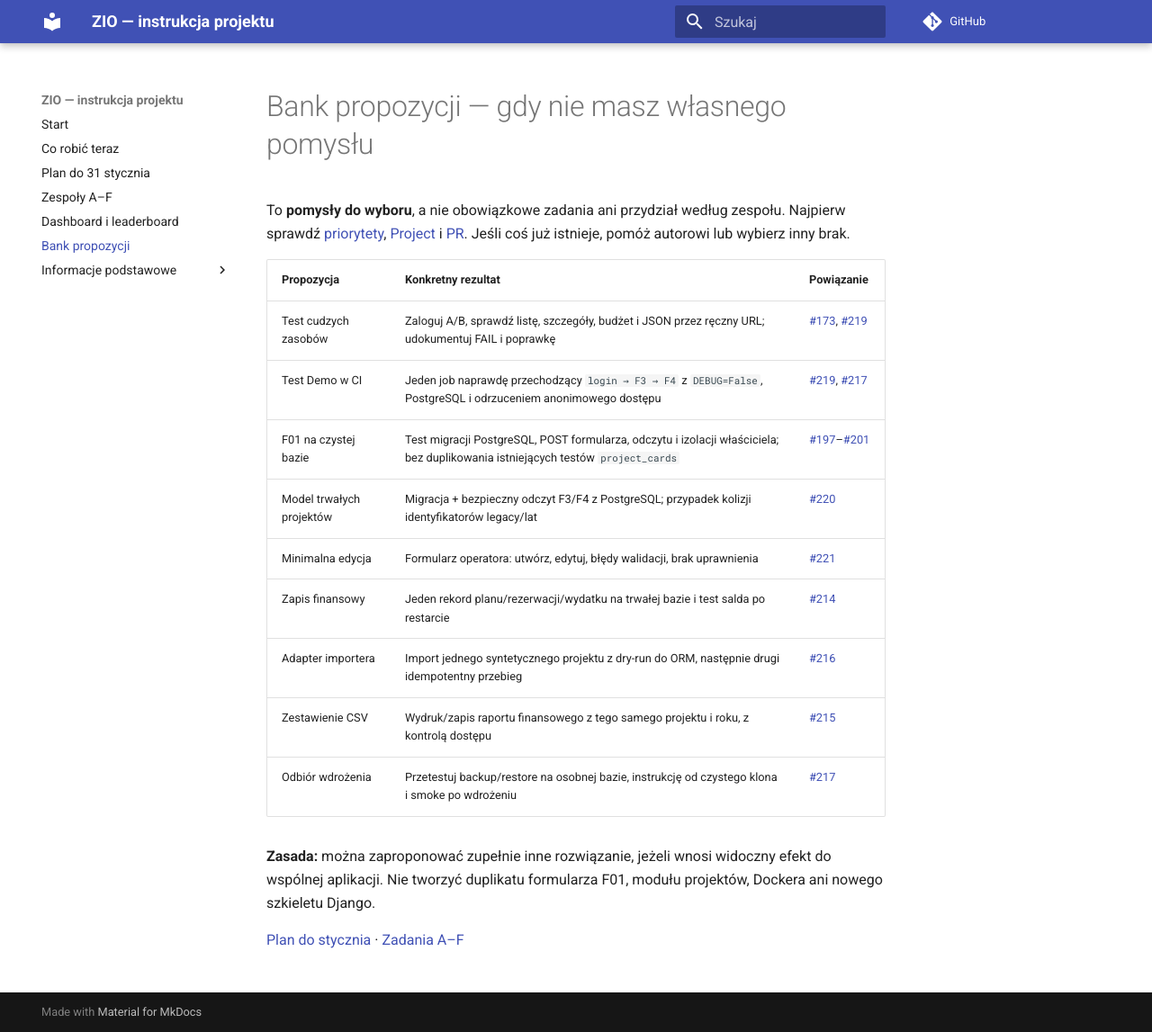
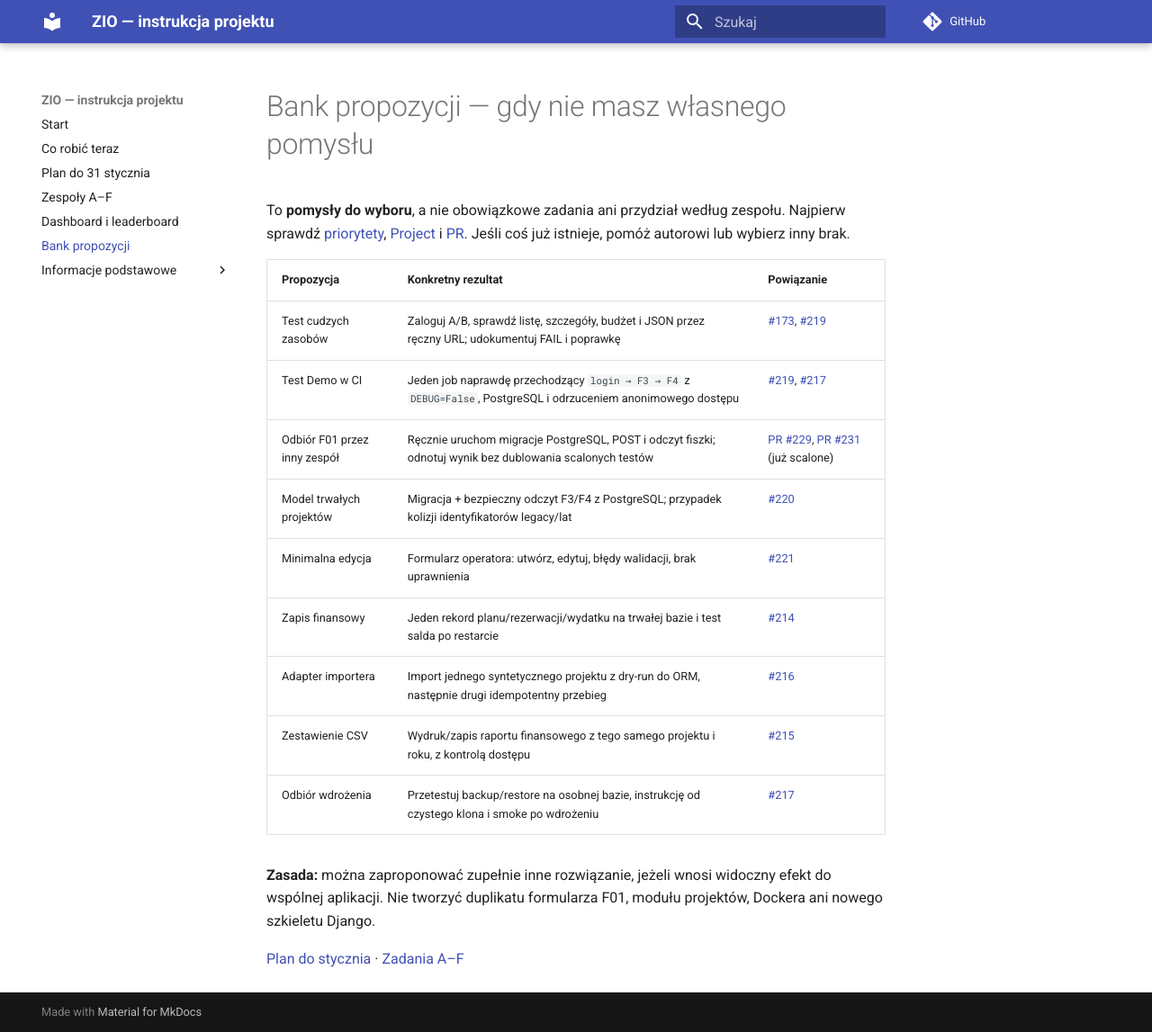
Before and after one commit to zio-wi-pb-mc/pb-science-office-manual, an MkDocs documentation site: the page built from manual/17-bank-zadan-mvp.md, in a window 1280 px wide and 1147 px high. Shown: the whole window at 90% size. Built offline with MkDocs 1.6.1 and Material for MkDocs 9.7.7, drawn with Linux system fonts in a browser that asks for light colours; comment, search, counter and statistics services are not loaded.

Commit message:
docs: current Nov 18 status and feasible checkpoints

```diff
--- a/manual/17-bank-zadan-mvp.md
+++ b/manual/17-bank-zadan-mvp.md
@@ -6,7 +6,7 @@ To **pomysły do wyboru**, a nie obowiązkowe zadania ani przydział według zes
 |---|---|---|
 | Test cudzych zasobów | Zaloguj A/B, sprawdź listę, szczegóły, budżet i JSON przez ręczny URL; udokumentuj FAIL i poprawkę | [#173](https://github.com/zio-wi-pb-mc/pb-science-office/issues/173), [#219](https://github.com/zio-wi-pb-mc/pb-science-office/issues/219) |
 | Test Demo w CI | Jeden job naprawdę przechodzący `login → F3 → F4` z `DEBUG=False`, PostgreSQL i odrzuceniem anonimowego dostępu | [#219](https://github.com/zio-wi-pb-mc/pb-science-office/issues/219), [#217](https://github.com/zio-wi-pb-mc/pb-science-office/issues/217) |
-| F01 na czystej bazie | Test migracji PostgreSQL, POST formularza, odczytu i izolacji właściciela; bez duplikowania istniejących testów `project_cards` | [#197](https://github.com/zio-wi-pb-mc/pb-science-office/issues/197)–[#201](https://github.com/zio-wi-pb-mc/pb-science-office/issues/201) |
+| Odbiór F01 przez inny zespół | Ręcznie uruchom migracje PostgreSQL, POST i odczyt fiszki; odnotuj wynik bez dublowania scalonych testów | [PR #229](https://github.com/zio-wi-pb-mc/pb-science-office/pull/229), [PR #231](https://github.com/zio-wi-pb-mc/pb-science-office/pull/231) (już scalone) |
 | Model trwałych projektów | Migracja + bezpieczny odczyt F3/F4 z PostgreSQL; przypadek kolizji identyfikatorów legacy/lat | [#220](https://github.com/zio-wi-pb-mc/pb-science-office/issues/220) |
 | Minimalna edycja | Formularz operatora: utwórz, edytuj, błędy walidacji, brak uprawnienia | [#221](https://github.com/zio-wi-pb-mc/pb-science-office/issues/221) |
 | Zapis finansowy | Jeden rekord planu/rezerwacji/wydatku na trwałej bazie i test salda po restarcie | [#214](https://github.com/zio-wi-pb-mc/pb-science-office/issues/214) |
```
